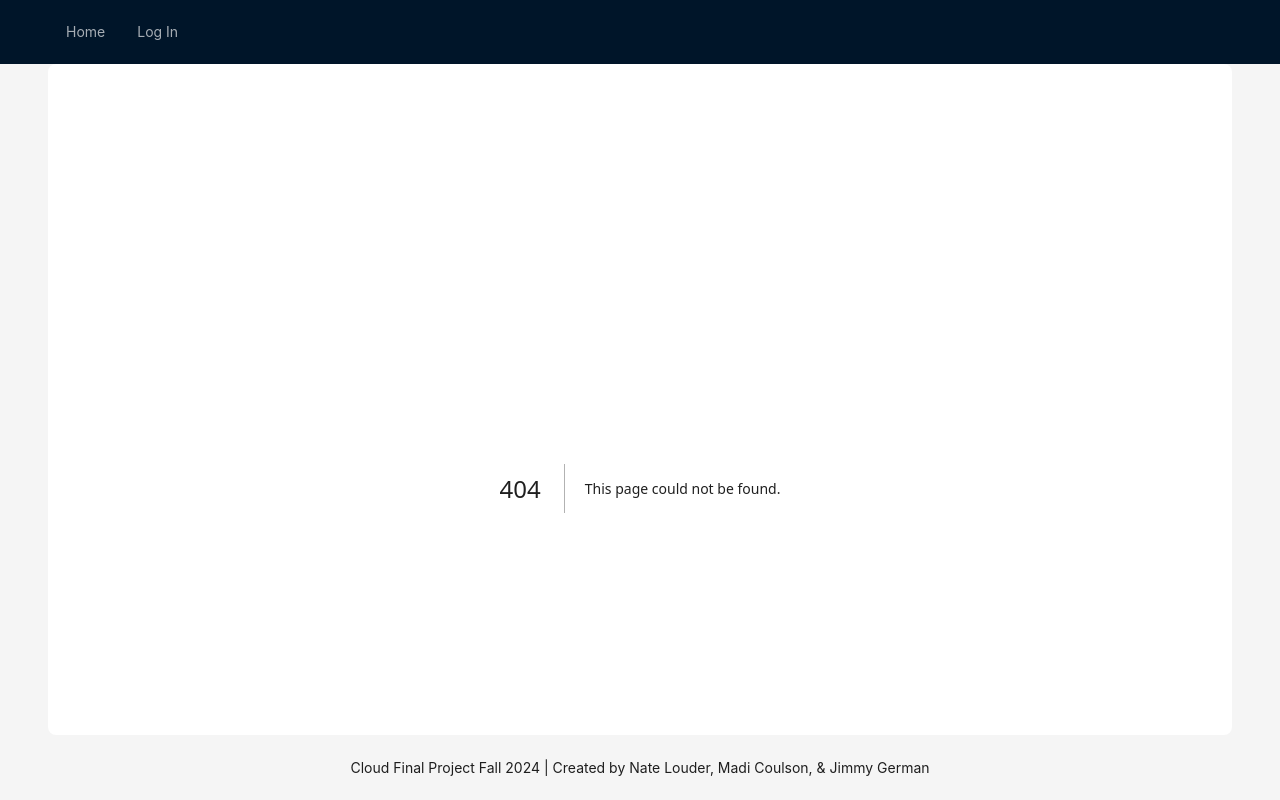
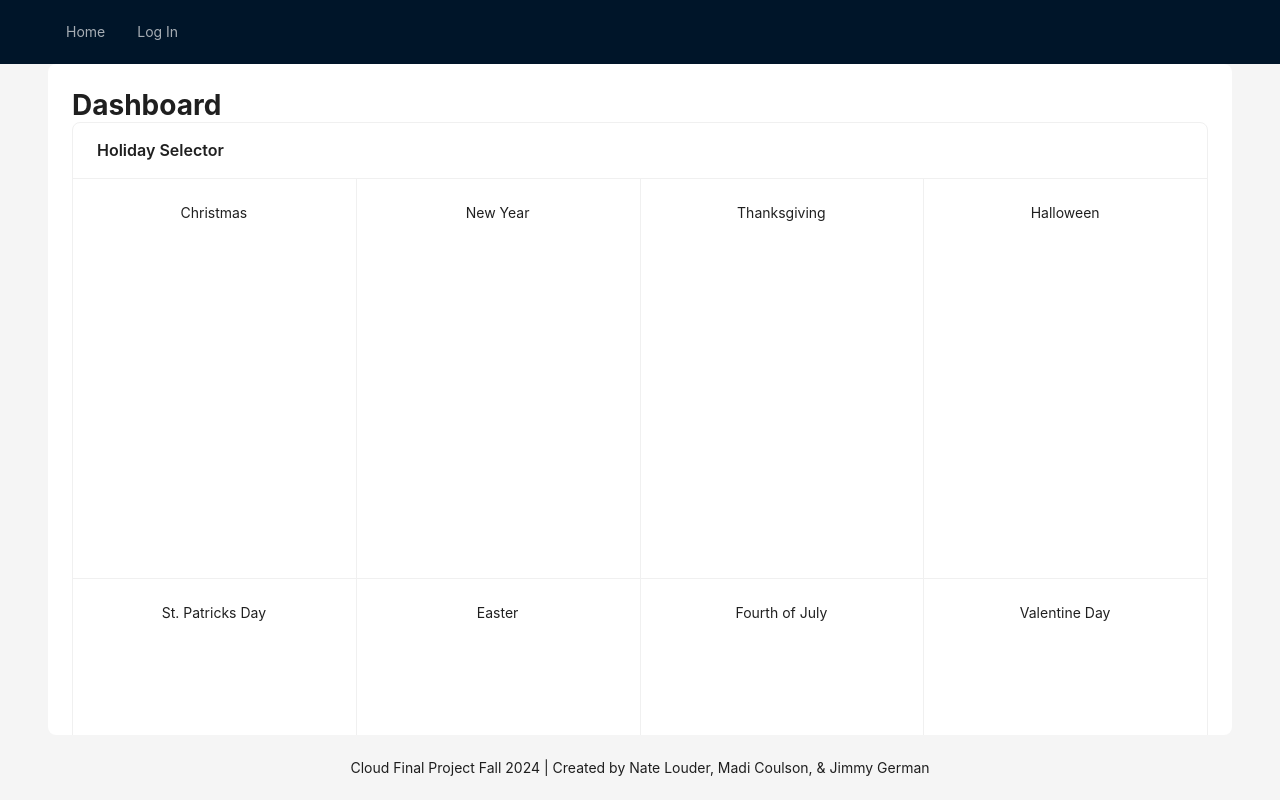
Before and after one commit to NatesSchoolOrg/FinalCloudProject, a Next.js app: page /dashboard in a window 1280 px wide. Before the commit this address had no page. Built offline with nearby package versions, Linux system fonts and the light colour scheme.

Commit message:
Created a dashboard holiday selctor page

```diff
--- /dev/null
+++ b/app/dashboard/HolidaySelector.tsx
@@ -0,0 +1,125 @@
+"use client";
+
+import { Flex, Button, Card, message } from "antd";
+import { useState } from "react";
+const gridStyle = (holidayName: string, selectedHolidayName: string): React.CSSProperties => {
+    return {
+        width: "25%",
+        textAlign: "center",
+        height: 400,
+        backgroundColor: holidayName === selectedHolidayName ? "#d3dbf5" : "white",
+    };
+};
+const holidayData = [
+    {
+        holiday: "Christmas",
+        startDate: "12/18",
+        endDate: "01/01",
+    },
+    {
+        holiday: "New Year",
+        startDate: "12/25",
+        endDate: "01/01",
+    },
+    {
+        holiday: "Thanksgiving",
+        startDate: "11/21",
+        endDate: "12/05",
+    },
+    {
+        holiday: "Halloween",
+        startDate: "10/24",
+        endDate: "11/07",
+    },
+    {
+        holiday: "St. Patricks Day",
+        startDate: "03/10",
+        endDate: "03/24",
+    },
+    {
+        holiday: "Easter",
+        startDate: "04/01",
+        endDate: "04/14",
+    },
+    {
+        holiday: "Fourth of July",
+        startDate: "06/27",
+        endDate: "07/04",
+    },
+    {
+        holiday: "Valentine Day",
+        startDate: "02/07",
+        endDate: "02/21",
+    },
+];
+
+interface Props {
+    holidays: Holiday[];
+    onHolidaySelect: (holiday: Holiday) => void;
+}
+interface Holiday {
+    holiday: string;
+    startDate: string;
+    endDate: string;
+}
+
+const HolidaySelector = (props: Props) => {
+    const [messageApi, contextHolder] = message.useMessage();
+    const messageKey = "updatable";
+
+    const openMessage = () => {
+        messageApi.open({
+            key: messageKey,
+            type: "error",
+            content: "No Holiday Selected",
+        });
+    };
+    const [selectedHoliday, setSelectedHoliday] = useState<Holiday | undefined>(undefined);
+    const handleClick = (holiday: Holiday) => {
+        setSelectedHoliday(holiday);
+        console.log();
+    };
+    const displaySelectedHoliday = () => {
+        console.log(selectedHoliday);
+    };
+    const handleButtonClick = () => {
+        if (selectedHoliday) {
+            props.onHolidaySelect(selectedHoliday);
+        } else {
+            openMessage();
+        }
+    };
+    return (
+        <div>
+            {contextHolder}
+            <Card title="Holiday Selector">
+                {holidayData.map((holiday, index) => (
+                    <Card.Grid
+                        key={index}
+                        style={gridStyle(holiday.holiday, selectedHoliday?.holiday as string)}
+                        onClick={() => handleClick(holiday)}
+                    >
+                        {holiday.holiday}
+                    </Card.Grid>
+                ))}
+            </Card>
+            <div
+                style={{
+                    marginTop: "30px",
+                    textAlign: "center",
+                    width: "300px",
+                }}
+            >
+                <Button
+                    type="primary"
+                    onClick={handleButtonClick}
+                    style={{ width: "500px", display: "flex", justifyContent: "center", alignItems: "center" }}
+                >
+                    Go To DashBoard
+                </Button>
+            </div>
+        </div>
+    );
+};
+
+export default HolidaySelector;
--- /dev/null
+++ b/app/dashboard/page.tsx
@@ -0,0 +1,15 @@
+"use client";
+import { useProtectedRoute } from "../../hooks/useProtectedRoute";
+import HolidaySelector from "./HolidaySelector";
+
+const Dashboard = () => {
+    //useProtectedRoute();
+    return (
+        <div>
+            <h1>Dashboard</h1>
+            <HolidaySelector holidays={[]} onHolidaySelect={(holiday) => console.log(holiday)} />
+        </div>
+    );
+};
+
+export default Dashboard;
```
